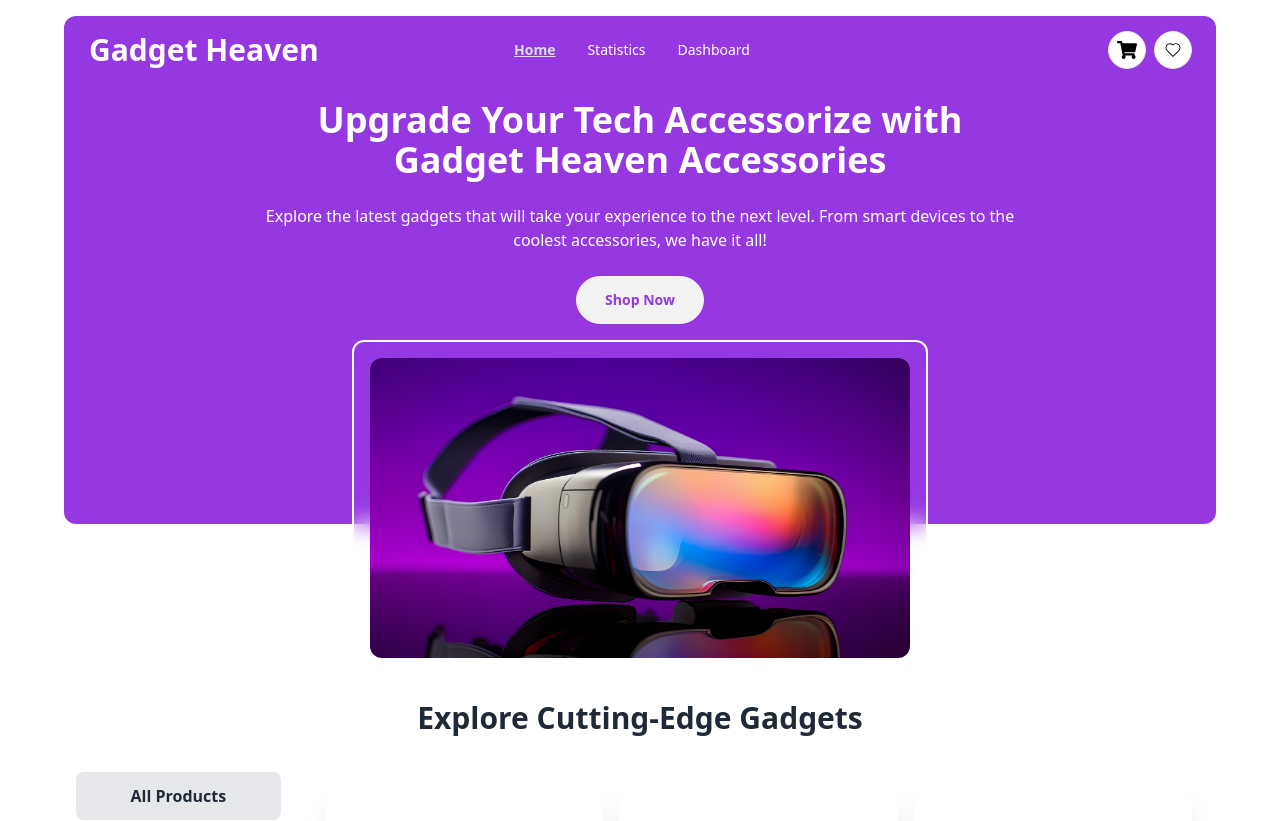
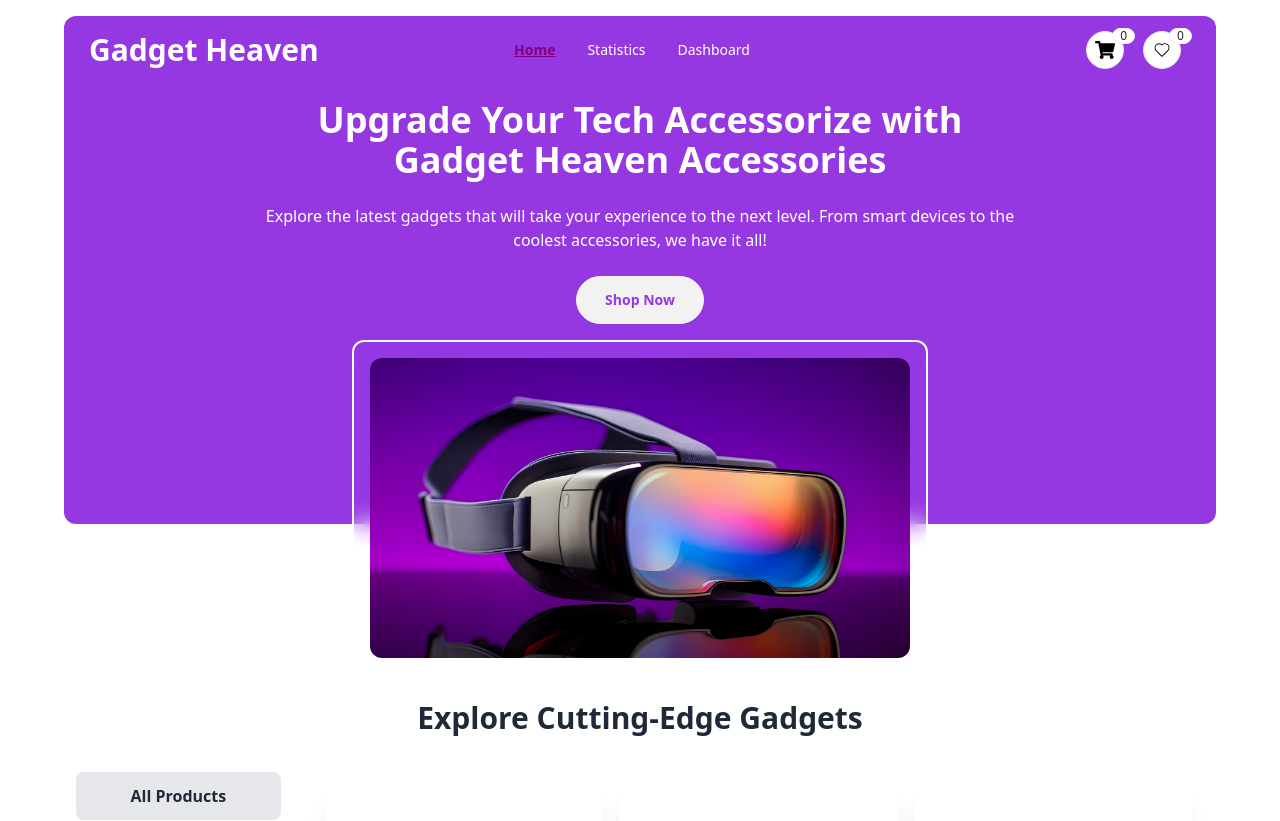
Before and after one commit to programming-hero-web-course-4/b10a8-gadget-heaven-Bikram1Biswas2, a React (Vite) app: page / in a window 1280 px wide. Shown: the top 821 px of the page. Built offline with nearby package versions, Linux system fonts and the light colour scheme.

Commit message:
Using Context Api When Click to cart button it increases the navbar cart count and set react Toastify

```diff
--- a/package.json
+++ b/package.json
@@ -17,6 +17,7 @@
     "react-favicon": "^2.0.7",
     "react-icons": "^5.3.0",
     "react-router-dom": "^6.27.0",
+    "react-toastify": "^10.0.6",
     "sort-by": "^1.2.0"
   },
   "devDependencies": {
--- a/public/products.json
+++ b/public/products.json
@@ -29,7 +29,7 @@
         "price": 900,
         "description": "Professional laptop designed for business use with high security.",
         "Specification": ["Intel i5", "8GB RAM", "256GB SSD"],
-        "availability": true,
+        "availability": false,
         "rating": 4.5
       },
       {
@@ -62,7 +62,7 @@
         "price": 400,
         "description": "Affordable Chromebook for everyday tasks and online browsing.",
         "Specification": ["Intel Celeron", "4GB RAM", "32GB Storage"],
-        "availability": true,
+        "availability": false,
         "rating": 4.0
       },
       {
@@ -106,7 +106,7 @@
         "price": 50,
         "description": "Lightweight and compact power bank for on-the-go charging.",
         "Specification": ["10000mAh Capacity", "USB-C", "Fast Charging Support"],
-        "availability": true,
+        "availability": false,
         "rating": 4.3
       },
       {
--- a/src/Components/Navbar/Navbar.css
+++ b/src/Components/Navbar/Navbar.css
@@ -2,4 +2,5 @@
     text-decoration: underline;
     font-weight: bold;
     background: transparent;
+    color:purple
 }
--- a/src/Components/Navbar/Navbar.jsx
+++ b/src/Components/Navbar/Navbar.jsx
@@ -1,10 +1,16 @@
-import { NavLink } from "react-router-dom";
+import { NavLink, useLocation } from "react-router-dom";
 import { FaShoppingCart } from "react-icons/fa";
 import { CiHeart } from "react-icons/ci";
 import "./Navbar.css"
+import { useContext } from "react";
+import { CartContext } from "../../main";
 
 
 const Navbar = () => {
+  const { cartCount } = useContext(CartContext);
+
+  const location = useLocation()
+  const isHomePage = location.pathname === "/"
 
     const Items = (
         <div className="flex" id="navbar">
@@ -15,7 +21,7 @@ const Navbar = () => {
     )
 
     return (
-        <div className="navbar bg-[#9538E2] rounded-t-xl mt-4">
+        <div className={`navbar  rounded-t-xl mt-4 ${ isHomePage ? "bg-[#9538E2] text-white" : "bg-white text-black"}`}>
         <div className="navbar-start">
           <div className="dropdown">
             <div tabIndex={0} role="button" className="btn btn-ghost lg:hidden">
@@ -34,21 +40,22 @@ const Navbar = () => {
             </div>
             <ul id=""
               tabIndex={0}
-              className="menu menu-sm dropdown-content bg-base-100 rounded-box z-[1] mt-3 w-52 p-2 shadow text-white">
+              className="menu menu-sm dropdown-content bg-base-100 rounded-box z-[1] mt-3 w-52 p-2 shadow">
               {Items}
             </ul>
           </div>
-          <a className="btn btn-ghost text-3xl text-white">Gadget Heaven</a>
+          <a className="btn btn-ghost text-3xl ">Gadget Heaven</a>
         </div>
         <div className="navbar-center hidden lg:flex">
-          <ul className="menu menu-horizontal px-1 gap-3 text-white">
+          <ul className="menu menu-horizontal px-1 gap-3 ">
           {Items}
           </ul>
         </div>
-        <div className="navbar-end mr-4 gap-2 text-xl text-white">
-       <span className="border bg-white rounded-full text-[black] p-2"> <FaShoppingCart/></span>
-
+        <div className="navbar-end mr-4 gap-2 text-xl ">
+       <span className="border bg-white rounded-full text-[black] p-2 "> <FaShoppingCart/></span>
+       <span className="badge badge-sm indicator-item -mt-7 -ml-5">{cartCount}</span>
            <span className="border bg-white rounded-full text-[black] p-2"> <CiHeart/></span>
+           <span className="badge badge-sm indicator-item -mt-7 -ml-5">0</span>
         </div>
       </div>
     );
--- a/src/Components/ProductDetails/ProductDetails.jsx
+++ b/src/Components/ProductDetails/ProductDetails.jsx
@@ -1,11 +1,13 @@
+import { useContext } from "react";
 import { CiHeart } from "react-icons/ci";
 import { FaShoppingCart } from "react-icons/fa";
 import { useLoaderData, useParams } from "react-router-dom";
+import { CartContext } from "../../main";
 
 const ProductDetails = () => {
   const { product_id } = useParams();
   const data = useLoaderData();
-  console.log(data);
+  const { addToCart } = useContext(CartContext);
   const id = parseInt(product_id);
 
   const product = data.find((product) => product.product_id === id);
@@ -20,9 +22,12 @@ const ProductDetails = () => {
     availability,
     rating,
   } = product;
+
+
+
   return (
     <div className="relative">
-      <div className="hero bg-[#9538E2] text-white rounded-b-xl pb-44 ">
+      <div className="hero bg-[#9538E2] text-white rounded-xl pb-44 ">
         <div className="hero-content text-center ">
           <div className="max-w-3xl">
             <h1 className="text-4xl font-bold">Product Details</h1>
@@ -37,7 +42,7 @@ const ProductDetails = () => {
           </div>
         </div>
       </div>
-      <div className="absolute left-1/2 transform -translate-x-1/2 -bottom-48 border-2 border-white rounded-xl backdrop-blur-md h-[300px] w-[950px] mb-20 ">
+      <div className="absolute left-1/2 transform -translate-x-1/2 -bottom-[340px] border-2 border-white rounded-xl bg-white shadow-2xl w-[950px] mb-20 ">
         <div className="hero">
           <div className="hero-content flex-col lg:flex-row ">
             <img
@@ -47,6 +52,14 @@ const ProductDetails = () => {
             <div className="space-y-2">
               <h1 className="text-3xl font-bold">{product_title}</h1>
               <p className="font-bold">Price:${price}</p>
+              <p>
+  {availability ? (
+    <span className="text-green-500 bg-green-100 border py-1 px-2 rounded-2xl mt-3">In stock</span>
+  ) : (
+    <span className="text-gray-500 bg-gray-100 border py-1 px-2 rounded-2xl mt-3">Out of stock</span>
+  )}
+</p>
+
 
               <p>{description}</p>
               <p className="font-bold mb-2">Specification</p>
@@ -92,7 +105,7 @@ const ProductDetails = () => {
                 <p className="bg-gray-300 rounded-2xl p-3">{rating}</p>
               </div>
             <div className="flex gap-2">
-                <button className="p-3 flex items-center gap-2 bg-[#9538E2] rounded-2xl font-bold">Add To Cart <FaShoppingCart></FaShoppingCart> </button>
+                <button onClick={()=>addToCart()} className="p-3 flex items-center gap-2 bg-[#9538E2] rounded-2xl font-bold text-white">Add To Cart <FaShoppingCart></FaShoppingCart> </button>
                 <span className="border bg-white rounded-full text-[black] p-2 text-2xl font-bold text-center"> <CiHeart/></span>
             </div>
             </div>
--- a/src/main.jsx
+++ b/src/main.jsx
@@ -1,4 +1,4 @@
-import { StrictMode } from "react";
+import { createContext, StrictMode, useState } from "react";
 import { createRoot } from "react-dom/client";
 import "./index.css";
 import { createBrowserRouter, RouterProvider } from "react-router-dom";
@@ -9,6 +9,12 @@ import Statistics from "./Components/Statistics/Statistics";
 import Dashboard from "./Components/Dashboard/Dashboard";
 import CardsContainer from "./Components/CardsContainer/CardsContainer";
 import ProductDetails from "./Components/ProductDetails/ProductDetails";
+import { toast, ToastContainer} from 'react-toastify';
+  import 'react-toastify/dist/ReactToastify.css';
+
+
+
+export const CartContext = createContext();
 
 const router = createBrowserRouter([
   {
@@ -41,8 +47,26 @@ const router = createBrowserRouter([
   },
 ]);
 
+const MainApp = () => {
+  const [cartCount, setCartCount] = useState(0);
+
+  const addToCart = () => {
+    setCartCount((prevCount) => prevCount + 1);
+    toast.success("Product Added to Cart Successfully")
+  }
+
+
+
+  return (
+    <CartContext.Provider value={{ cartCount, addToCart }}>
+      <RouterProvider router={router} />
+    </CartContext.Provider>
+  );
+};
+
 createRoot(document.getElementById("root")).render(
   <StrictMode>
-    <RouterProvider router={router} />
+   <MainApp></MainApp>
+   <ToastContainer></ToastContainer>
   </StrictMode>
 );
```
Also changed, not shown: 1 other file (tests, documents, lock files or other folders).
